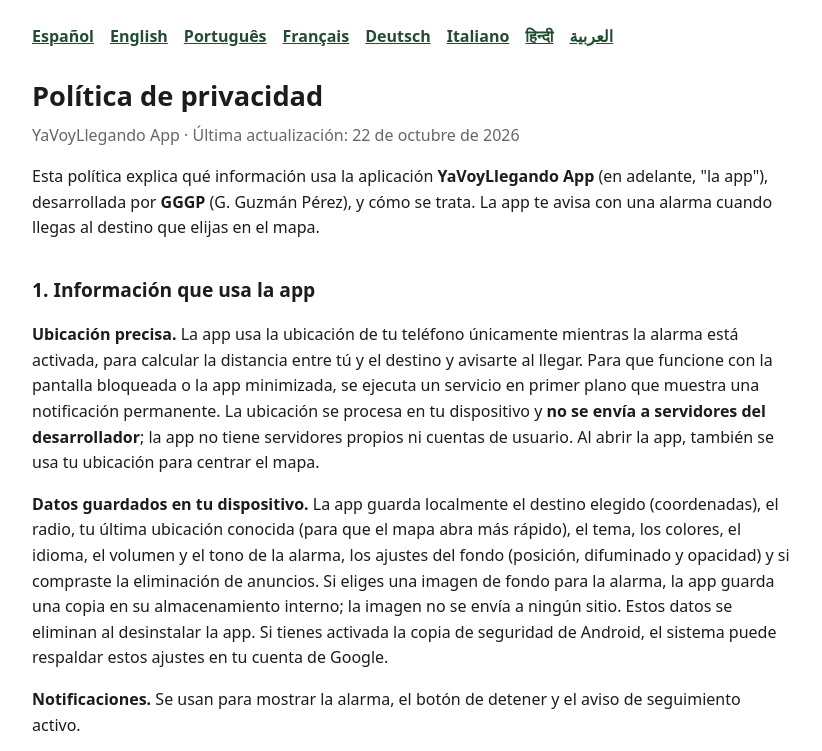
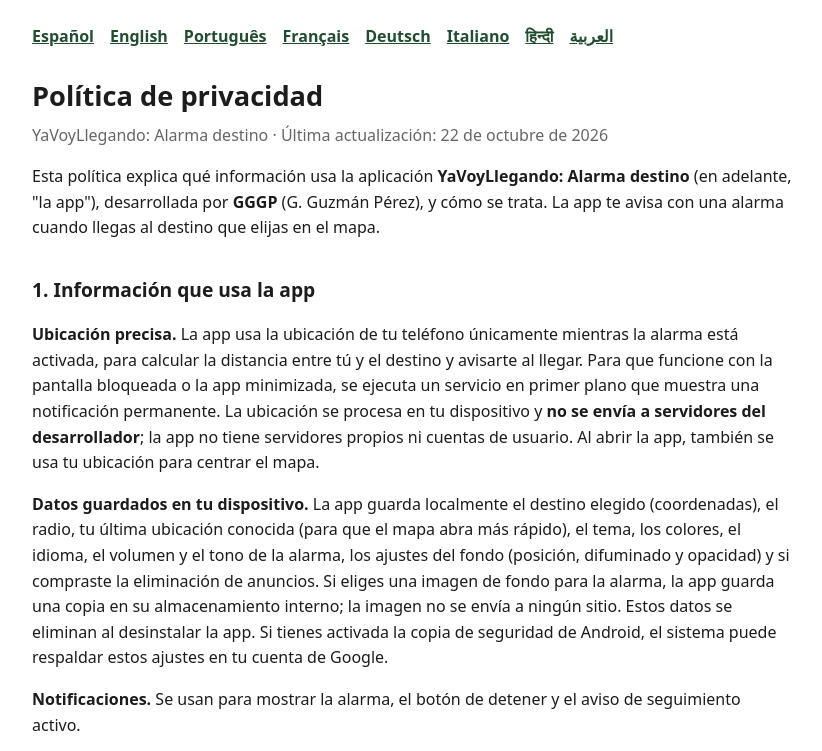
Before and after one commit to GustavoGuzman-666/gggp-apps, a plain HTML site: page yavoyllegando/privacidad/index.html in a window 1280 px wide. Shown: the top 751 px of the page, without its empty margins (228-1050 px from the left). Drawn offline with Linux system fonts and the light colour scheme.

Commit message:
Actualizar nombre de la app en la política y la portada
Co-Authored-By: Claude Sonnet 5.5 <noreply@anthropic.com>

```diff
--- a/yavoyllegando/privacidad/index.html
+++ b/yavoyllegando/privacidad/index.html
@@ -3,7 +3,7 @@
 <head>
 <meta charset="utf-8">
 <meta name="viewport" content="width=device-width, initial-scale=1">
-<title>Política de privacidad – YaVoyLlegando App</title>
+<title>Política de privacidad – YaVoyLlegando: Alarma destino</title>
 <style>
 body{font-family:system-ui,-apple-system,"Segoe UI",Roboto,sans-serif;line-height:1.6;max-width:760px;margin:0 auto;padding:24px 16px 64px;color:#1c1c1c;background:#fff}
 h1{font-size:1.7rem;margin-bottom:.2em}h2{font-size:1.2rem;margin-top:1.8em}a{color:#214D31}
@@ -17,8 +17,8 @@ nav{display:flex;flex-wrap:wrap;gap:8px 16px;margin-bottom:1.5em}nav a{font-weig
 <nav><a href="#es">Español</a><a href="#en">English</a><a href="#pt">Português</a><a href="#fr">Français</a><a href="#de">Deutsch</a><a href="#it">Italiano</a><a href="#hi">हिन्दी</a><a href="#ar">العربية</a></nav>
 <section id="es" lang="es">
 <h1>Política de privacidad</h1>
-<p class="fecha">YaVoyLlegando App · Última actualización: 22 de octubre de 2026</p>
-<p>Esta política explica qué información usa la aplicación <strong>YaVoyLlegando App</strong> (en adelante, "la app"), desarrollada por <strong>GGGP</strong> (G. Guzmán Pérez), y cómo se trata. La app te avisa con una alarma cuando llegas al destino que elijas en el mapa.</p>
+<p class="fecha">YaVoyLlegando: Alarma destino · Última actualización: 22 de octubre de 2026</p>
+<p>Esta política explica qué información usa la aplicación <strong>YaVoyLlegando: Alarma destino</strong> (en adelante, "la app"), desarrollada por <strong>GGGP</strong> (G. Guzmán Pérez), y cómo se trata. La app te avisa con una alarma cuando llegas al destino que elijas en el mapa.</p>
 <h2>1. Información que usa la app</h2>
 <p><strong>Ubicación precisa.</strong> La app usa la ubicación de tu teléfono únicamente mientras la alarma está activada, para calcular la distancia entre tú y el destino y avisarte al llegar. Para que funcione con la pantalla bloqueada o la app minimizada, se ejecuta un servicio en primer plano que muestra una notificación permanente. La ubicación se procesa en tu dispositivo y <strong>no se envía a servidores del desarrollador</strong>; la app no tiene servidores propios ni cuentas de usuario. Al abrir la app, también se usa tu ubicación para centrar el mapa.</p>
 <p><strong>Datos guardados en tu dispositivo.</strong> La app guarda localmente el destino elegido (coordenadas), el radio, tu última ubicación conocida (para que el mapa abra más rápido), el tema, los colores, el idioma, el volumen y el tono de la alarma, los ajustes del fondo (posición, difuminado y opacidad) y si compraste la eliminación de anuncios. Si eliges una imagen de fondo para la alarma, la app guarda una copia en su almacenamiento interno; la imagen no se envía a ningún sitio. Estos datos se eliminan al desinstalar la app. Si tienes activada la copia de seguridad de Android, el sistema puede respaldar estos ajustes en tu cuenta de Google.</p>
@@ -50,8 +50,8 @@ nav{display:flex;flex-wrap:wrap;gap:8px 16px;margin-bottom:1.5em}nav a{font-weig
 <hr>
 <section id="en" lang="en">
 <h1>Privacy Policy</h1>
-<p class="fecha">YaVoyLlegando App · Last updated: October 22, 2026</p>
-<p>This policy explains what information the <strong>YaVoyLlegando App</strong> ("the app"), developed by <strong>GGGP</strong> (G. Guzmán Pérez), uses and how it is handled. The app alerts you with an alarm when you reach a destination you choose on the map.</p>
+<p class="fecha">YaVoyLlegando: Arrival Alarm · Last updated: October 22, 2026</p>
+<p>This policy explains what information the <strong>YaVoyLlegando: Arrival Alarm</strong> ("the app"), developed by <strong>GGGP</strong> (G. Guzmán Pérez), uses and how it is handled. The app alerts you with an alarm when you reach a destination you choose on the map.</p>
 <h2>1. Information the app uses</h2>
 <p><strong>Precise location.</strong> The app uses your phone's location only while the alarm is turned on, to calculate the distance between you and the destination and alert you on arrival. To work with the screen locked or the app minimized, it runs a foreground service that shows an ongoing notification. Location is processed on your device and is <strong>not sent to the developer's servers</strong>; the app has no servers or user accounts of its own. When you open the app, your location is also used to center the map.</p>
 <p><strong>Data stored on your device.</strong> The app stores locally the chosen destination (coordinates), radius, your last known location (so the map opens faster), theme, colors, language, volume and alarm tone, background settings (position, blur and opacity), and whether you purchased the ad removal. If you choose a background image for the alarm, the app saves a copy in its internal storage; the image is not sent anywhere. This data is deleted when you uninstall the app. If Android backup is enabled, the system may back up these settings to your Google account.</p>
@@ -83,8 +83,8 @@ nav{display:flex;flex-wrap:wrap;gap:8px 16px;margin-bottom:1.5em}nav a{font-weig
 <hr>
 <section id="pt" lang="pt">
 <h1>Política de privacidade</h1>
-<p class="fecha">YaVoyLlegando App · Última atualização: 22 de outubro de 2026</p>
-<p>Esta política explica quais informações o aplicativo <strong>YaVoyLlegando App</strong> ("o app"), desenvolvido por <strong>GGGP</strong> (G. Guzmán Pérez), usa e como elas são tratadas. O app avisa você com um alarme quando você chega ao destino escolhido no mapa.</p>
+<p class="fecha">YaVoyLlegando: Alarme destino · Última atualização: 22 de outubro de 2026</p>
+<p>Esta política explica quais informações o aplicativo <strong>YaVoyLlegando: Alarme destino</strong> ("o app"), desenvolvido por <strong>GGGP</strong> (G. Guzmán Pérez), usa e como elas são tratadas. O app avisa você com um alarme quando você chega ao destino escolhido no mapa.</p>
 <h2>1. Informações que o app usa</h2>
 <p><strong>Localização precisa.</strong> O app usa a localização do seu telefone somente enquanto o alarme está ativado, para calcular a distância entre você e o destino e avisar na chegada. Para funcionar com a tela bloqueada ou o app minimizado, é executado um serviço em primeiro plano que mostra uma notificação permanente. A localização é processada no seu dispositivo e <strong>não é enviada aos servidores do desenvolvedor</strong>; o app não tem servidores próprios nem contas de usuário. Ao abrir o app, sua localização também é usada para centralizar o mapa.</p>
 <p><strong>Dados armazenados no seu dispositivo.</strong> O app guarda localmente o destino escolhido (coordenadas), o raio, sua última localização conhecida (para o mapa abrir mais rápido), o tema, as cores, o idioma, o volume e o toque do alarme, os ajustes do fundo (posição, desfoque e opacidade) e se você comprou a remoção de anúncios. Se você escolher uma imagem de fundo para o alarme, o app guarda uma cópia em seu armazenamento interno; a imagem não é enviada a lugar nenhum. Esses dados são apagados ao desinstalar o app. Se o backup do Android estiver ativado, o sistema pode salvar esses ajustes na sua conta Google.</p>
@@ -116,8 +116,8 @@ nav{display:flex;flex-wrap:wrap;gap:8px 16px;margin-bottom:1.5em}nav a{font-weig
 <hr>
 <section id="fr" lang="fr">
 <h1>Politique de confidentialité</h1>
-<p class="fecha">YaVoyLlegando App · Dernière mise à jour : 22 octobre 2026</p>
-<p>Cette politique explique quelles informations l'application <strong>YaVoyLlegando App</strong> (« l'app »), développée par <strong>GGGP</strong> (G. Guzmán Pérez), utilise et comment elles sont traitées. L'app vous prévient par une alarme lorsque vous arrivez à la destination choisie sur la carte.</p>
+<p class="fecha">YaVoyLlegando: Alarme arrivée · Dernière mise à jour : 22 octobre 2026</p>
+<p>Cette politique explique quelles informations l'application <strong>YaVoyLlegando: Alarme arrivée</strong> (« l'app »), développée par <strong>GGGP</strong> (G. Guzmán Pérez), utilise et comment elles sont traitées. L'app vous prévient par une alarme lorsque vous arrivez à la destination choisie sur la carte.</p>
 <h2>1. Informations utilisées par l'app</h2>
 <p><strong>Position précise.</strong> L'app utilise la position de votre téléphone uniquement lorsque l'alarme est activée, pour calculer la distance entre vous et la destination et vous prévenir à l'arrivée. Pour fonctionner écran verrouillé ou app réduite, un service au premier plan s'exécute et affiche une notification permanente. La position est traitée sur votre appareil et <strong>n'est pas envoyée aux serveurs du développeur</strong> ; l'app n'a ni serveurs propres ni comptes utilisateur. À l'ouverture de l'app, votre position sert aussi à centrer la carte.</p>
 <p><strong>Données stockées sur votre appareil.</strong> L'app enregistre localement la destination choisie (coordonnées), le rayon, votre dernière position connue (pour que la carte s'ouvre plus vite), le thème, les couleurs, la langue, le volume et la sonnerie de l'alarme, les réglages du fond (position, flou et opacité) et si vous avez acheté la suppression des publicités. Si vous choisissez une image de fond pour l'alarme, l'app en garde une copie dans son stockage interne ; l'image n'est envoyée nulle part. Ces données sont supprimées lorsque vous désinstallez l'app. Si la sauvegarde Android est activée, le système peut sauvegarder ces réglages dans votre compte Google.</p>
@@ -149,8 +149,8 @@ nav{display:flex;flex-wrap:wrap;gap:8px 16px;margin-bottom:1.5em}nav a{font-weig
 <hr>
 <section id="de" lang="de">
 <h1>Datenschutzerklärung</h1>
-<p class="fecha">YaVoyLlegando App · Zuletzt aktualisiert: 22. Oktober 2026</p>
-<p>Diese Erklärung beschreibt, welche Informationen die App <strong>YaVoyLlegando App</strong> („die App“), entwickelt von <strong>GGGP</strong> (G. Guzmán Pérez), verwendet und wie sie behandelt werden. Die App weckt oder warnt dich mit einem Alarm, wenn du das auf der Karte gewählte Ziel erreichst.</p>
+<p class="fecha">YaVoyLlegando: Ankunftsalarm · Zuletzt aktualisiert: 22. Oktober 2026</p>
+<p>Diese Erklärung beschreibt, welche Informationen die App <strong>YaVoyLlegando: Ankunftsalarm</strong> („die App“), entwickelt von <strong>GGGP</strong> (G. Guzmán Pérez), verwendet und wie sie behandelt werden. Die App weckt oder warnt dich mit einem Alarm, wenn du das auf der Karte gewählte Ziel erreichst.</p>
 <h2>1. Informationen, die die App verwendet</h2>
 <p><strong>Genauer Standort.</strong> Die App nutzt den Standort deines Telefons nur, solange der Alarm aktiviert ist, um die Entfernung zum Ziel zu berechnen und dich bei der Ankunft zu benachrichtigen. Damit sie bei gesperrtem Bildschirm oder minimierter App funktioniert, läuft ein Vordergrunddienst mit einer dauerhaften Benachrichtigung. Der Standort wird auf deinem Gerät verarbeitet und <strong>nicht an Server des Entwicklers gesendet</strong>; die App hat weder eigene Server noch Benutzerkonten. Beim Öffnen der App wird dein Standort außerdem verwendet, um die Karte zu zentrieren.</p>
 <p><strong>Auf deinem Gerät gespeicherte Daten.</strong> Die App speichert lokal das gewählte Ziel (Koordinaten), den Radius, deinen letzten bekannten Standort (damit die Karte schneller öffnet), Design, Farben, Sprache, Lautstärke und Alarmton, die Hintergrundeinstellungen (Position, Unschärfe und Deckkraft) sowie ob du die Werbeentfernung gekauft hast. Wählst du ein Hintergrundbild für den Alarm, speichert die App eine Kopie in ihrem internen Speicher; das Bild wird nirgendwohin gesendet. Diese Daten werden beim Deinstallieren der App gelöscht. Ist die Android-Sicherung aktiviert, kann das System diese Einstellungen in deinem Google-Konto sichern.</p>
@@ -182,8 +182,8 @@ nav{display:flex;flex-wrap:wrap;gap:8px 16px;margin-bottom:1.5em}nav a{font-weig
 <hr>
 <section id="it" lang="it">
 <h1>Informativa sulla privacy</h1>
-<p class="fecha">YaVoyLlegando App · Ultimo aggiornamento: 22 ottobre 2026</p>
-<p>Questa informativa spiega quali informazioni utilizza l'applicazione <strong>YaVoyLlegando App</strong> ("l'app"), sviluppata da <strong>GGGP</strong> (G. Guzmán Pérez), e come vengono trattate. L'app ti avvisa con una sveglia quando arrivi alla destinazione scelta sulla mappa.</p>
+<p class="fecha">YaVoyLlegando: Sveglia arrivo · Ultimo aggiornamento: 22 ottobre 2026</p>
+<p>Questa informativa spiega quali informazioni utilizza l'applicazione <strong>YaVoyLlegando: Sveglia arrivo</strong> ("l'app"), sviluppata da <strong>GGGP</strong> (G. Guzmán Pérez), e come vengono trattate. L'app ti avvisa con una sveglia quando arrivi alla destinazione scelta sulla mappa.</p>
 <h2>1. Informazioni utilizzate dall'app</h2>
 <p><strong>Posizione precisa.</strong> L'app usa la posizione del tuo telefono solo mentre la sveglia è attiva, per calcolare la distanza dalla destinazione e avvisarti all'arrivo. Per funzionare con lo schermo bloccato o l'app ridotta a icona, viene eseguito un servizio in primo piano che mostra una notifica permanente. La posizione viene elaborata sul tuo dispositivo e <strong>non viene inviata ai server dello sviluppatore</strong>; l'app non ha server propri né account utente. All'apertura dell'app, la tua posizione serve anche a centrare la mappa.</p>
 <p><strong>Dati salvati sul tuo dispositivo.</strong> L'app salva localmente la destinazione scelta (coordinate), il raggio, la tua ultima posizione nota (per aprire la mappa più velocemente), il tema, i colori, la lingua, il volume e il suono della sveglia, le impostazioni dello sfondo (posizione, sfocatura e opacità) e se hai acquistato la rimozione degli annunci. Se scegli un'immagine di sfondo per la sveglia, l'app ne salva una copia nella propria memoria interna; l'immagine non viene inviata da nessuna parte. Questi dati vengono eliminati quando disinstalli l'app. Se il backup di Android è attivo, il sistema può salvare queste impostazioni nel tuo account Google.</p>
@@ -215,8 +215,8 @@ nav{display:flex;flex-wrap:wrap;gap:8px 16px;margin-bottom:1.5em}nav a{font-weig
 <hr>
 <section id="hi" lang="hi">
 <h1>गोपनीयता नीति</h1>
-<p class="fecha">YaVoyLlegando App · अंतिम अद्यतन: 22 अक्टूबर 2026</p>
-<p>यह नीति बताती है कि <strong>GGGP</strong> (G. Guzmán Pérez) द्वारा विकसित ऐप <strong>YaVoyLlegando App</strong> ("ऐप") कौन-सी जानकारी उपयोग करता है और उसे कैसे संभाला जाता है। जब आप मानचित्र पर चुनी गई मंज़िल पर पहुँचते हैं, तो ऐप अलार्म बजाकर आपको सूचित करता है।</p>
+<p class="fecha">YaVoyLlegando: मंज़िल अलार्म · अंतिम अद्यतन: 22 अक्टूबर 2026</p>
+<p>यह नीति बताती है कि <strong>GGGP</strong> (G. Guzmán Pérez) द्वारा विकसित ऐप <strong>YaVoyLlegando: मंज़िल अलार्म</strong> ("ऐप") कौन-सी जानकारी उपयोग करता है और उसे कैसे संभाला जाता है। जब आप मानचित्र पर चुनी गई मंज़िल पर पहुँचते हैं, तो ऐप अलार्म बजाकर आपको सूचित करता है।</p>
 <h2>1. ऐप द्वारा उपयोग की जाने वाली जानकारी</h2>
 <p><strong>सटीक स्थान।</strong> ऐप आपके फ़ोन के स्थान का उपयोग केवल तभी करता है जब अलार्म चालू हो, ताकि आपके और मंज़िल के बीच की दूरी निकालकर पहुँचने पर आपको सूचित कर सके। स्क्रीन लॉक होने या ऐप के छोटा किए जाने पर भी काम करने के लिए एक फ़ोरग्राउंड सेवा चलती है, जो स्थायी सूचना दिखाती है। स्थान आपके डिवाइस पर ही प्रोसेस होता है और <strong>डेवलपर के सर्वर पर नहीं भेजा जाता</strong>; ऐप के अपने कोई सर्वर या उपयोगकर्ता खाते नहीं हैं। ऐप खोलने पर मानचित्र को केंद्रित करने के लिए भी आपके स्थान का उपयोग होता है।</p>
 <p><strong>आपके डिवाइस पर सहेजा गया डेटा।</strong> ऐप स्थानीय रूप से चुनी गई मंज़िल (निर्देशांक), दायरा, आपका आखिरी ज्ञात स्थान (ताकि मानचित्र जल्दी खुले), थीम, रंग, भाषा, अलार्म की आवाज़ और टोन, पृष्ठभूमि की सेटिंग (स्थिति, धुंधलापन और अपारदर्शिता) और विज्ञापन हटाने की खरीद सहेजता है। यदि आप अलार्म के लिए पृष्ठभूमि छवि चुनते हैं, तो ऐप उसकी एक प्रति अपने आंतरिक स्टोरेज में रखता है; छवि कहीं नहीं भेजी जाती। ऐप अनइंस्टॉल करने पर यह डेटा हट जाता है। यदि Android बैकअप चालू है, तो सिस्टम ये सेटिंग आपके Google खाते में बैकअप कर सकता है।</p>
@@ -248,8 +248,8 @@ nav{display:flex;flex-wrap:wrap;gap:8px 16px;margin-bottom:1.5em}nav a{font-weig
 <hr>
 <section id="ar" lang="ar" dir="rtl">
 <h1>سياسة الخصوصية</h1>
-<p class="fecha">YaVoyLlegando App · آخر تحديث: 22 أكتوبر 2026</p>
-<p>توضح هذه السياسة المعلومات التي يستخدمها تطبيق <strong>YaVoyLlegando App</strong> («التطبيق») الذي طوّره <strong>GGGP</strong> (G. Guzmán Pérez)، وكيفية التعامل معها. ينبّهك التطبيق بمنبّه عند وصولك إلى الوجهة التي اخترتها على الخريطة.</p>
+<p class="fecha">YaVoyLlegando: منبّه الوصول · آخر تحديث: 22 أكتوبر 2026</p>
+<p>توضح هذه السياسة المعلومات التي يستخدمها تطبيق <strong>YaVoyLlegando: منبّه الوصول</strong> («التطبيق») الذي طوّره <strong>GGGP</strong> (G. Guzmán Pérez)، وكيفية التعامل معها. ينبّهك التطبيق بمنبّه عند وصولك إلى الوجهة التي اخترتها على الخريطة.</p>
 <h2>1. المعلومات التي يستخدمها التطبيق</h2>
 <p><strong>الموقع الدقيق.</strong> يستخدم التطبيق موقع هاتفك فقط أثناء تفعيل المنبّه، لحساب المسافة بينك وبين الوجهة وتنبيهك عند الوصول. وللعمل أثناء قفل الشاشة أو تصغير التطبيق، تعمل خدمة في المقدمة تعرض إشعارًا دائمًا. تتم معالجة الموقع على جهازك و<strong>لا يُرسل إلى خوادم المطوّر</strong>؛ فليس للتطبيق خوادم خاصة ولا حسابات مستخدمين. وعند فتح التطبيق يُستخدم موقعك أيضًا لتوسيط الخريطة.</p>
 <p><strong>البيانات المحفوظة على جهازك.</strong> يحفظ التطبيق محليًا الوجهة المختارة (الإحداثيات)، والنطاق، وآخر موقع معروف لك (لتُفتح الخريطة بسرعة أكبر)، والمظهر، والألوان، واللغة، ومستوى الصوت ونغمة المنبّه، وإعدادات الخلفية (الموضع والتمويه والشفافية)، وما إذا كنت قد اشتريت إزالة الإعلانات. وإذا اخترت صورة خلفية للمنبّه، يحفظ التطبيق نسخة منها في تخزينه الداخلي؛ ولا تُرسل الصورة إلى أي جهة. تُحذف هذه البيانات عند إلغاء تثبيت التطبيق. وإذا كان النسخ الاحتياطي في Android مفعّلًا، فقد يحفظ النظام هذه الإعدادات في حساب Google الخاص بك.</p>
```
Also changed, not shown: index.html (+1 -1 lines).
